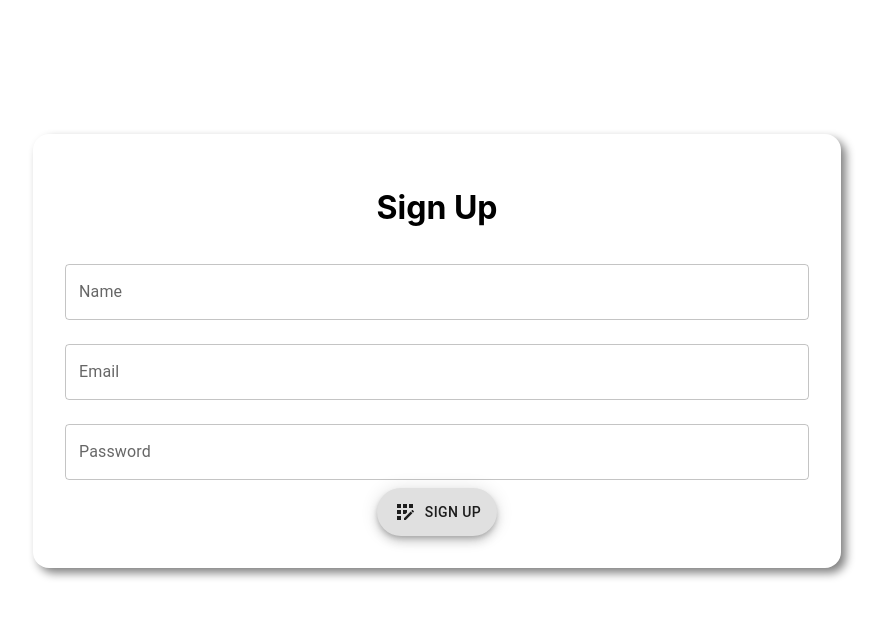
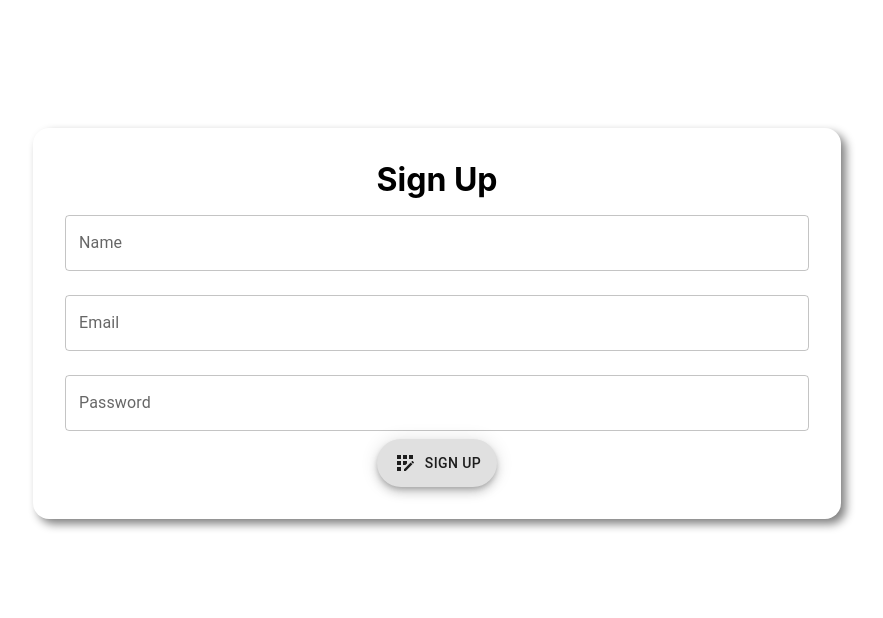
Before and after one commit to Hyper-terminal/Blog_frontend, a React (Create React App) app: page /signup in a window 1280 px wide. Shown: the top 618 px of the page, without its empty margins (203-1086 px from the left). Built offline with nearby package versions, Linux system fonts and the light colour scheme.

Commit message:
5 files modified, 1 added

```diff
--- a/public/index.html
+++ b/public/index.html
@@ -1,13 +1,12 @@
 <!DOCTYPE html>
 <html lang="en">
+  <head>
+    <title>Blog</title>
+    <link rel="stylesheet" href="./style.css" />
+  </head>
 
-<head>
-    <title>Blog</title>
-</head>
-
-<body>
+  <body>
     <div id="root"></div>
     <script src="../src/index.js" type="text/jsx"></script>
-</body>
-
+  </body>
 </html>
--- /dev/null
+++ b/public/style.css
@@ -0,0 +1,4 @@
+* {
+  padding: 0;
+  margin: 0;
+}
--- a/src/user/signin/Signin.jsx
+++ b/src/user/signin/Signin.jsx
@@ -78,7 +78,7 @@ const Signin = () => {
     return (
         <div className="flex_container">
             <div className="signup_box">
-                <h1>Sign In</h1>
+                <h1 className="signin_title">Sign In</h1>
 
                 <Stack sx={{ width: '100%' }} spacing={2}>
                     <Alert
--- a/src/user/signin/signin.scss
+++ b/src/user/signin/signin.scss
@@ -11,7 +11,7 @@
     box-shadow: 5px 5px 10px grey;
     padding: 2rem;
 
-        h1 {
+    .signin_title {
       text-align: center;
     }
   }
--- a/src/user/signup/Signup.jsx
+++ b/src/user/signup/Signup.jsx
@@ -70,7 +70,7 @@ const Signup = () => {
   return (
     <div className="flex_container">
       <div className="signup_box">
-        <h1>Sign Up</h1>
+        <h1 className="signup_title">Sign Up</h1>
 
         <Stack sx={{ width: '100%' }} spacing={2}>
           <Alert
--- a/src/user/signup/signup.scss
+++ b/src/user/signup/signup.scss
@@ -11,7 +11,7 @@
     box-shadow: 5px 5px 10px grey;
     padding: 2rem;
 
-    h1 {
+    .signup_title {
       text-align: center;
     }
   }
```
Lines whose indentation alone changed are shown as unchanged.
